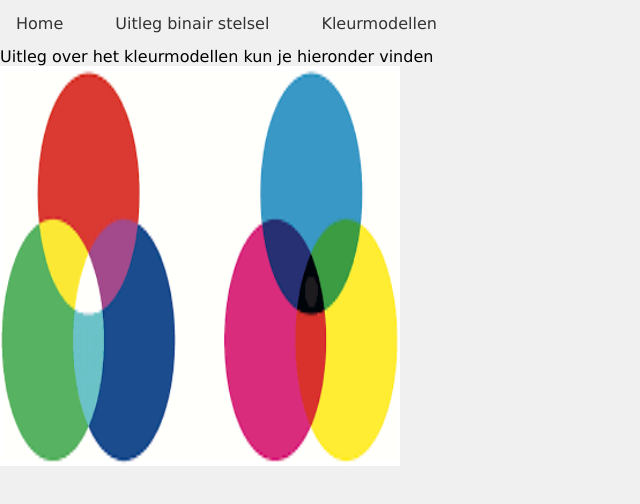
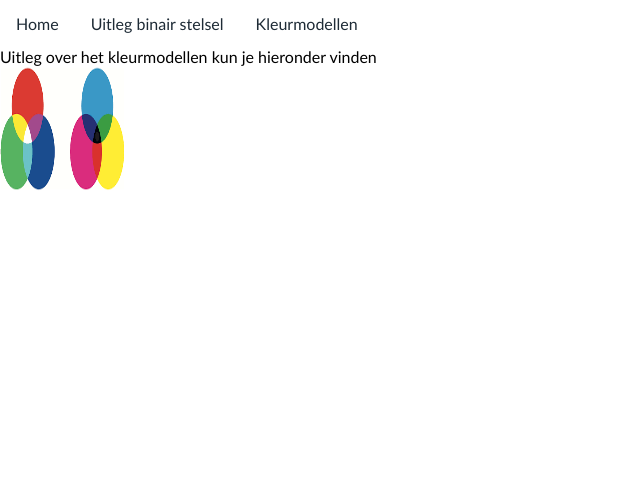
Before and after one commit to hamidahajar/hamidah.github.io, a plain HTML site: page kleurmodellen.html in a window 1280 px wide. Shown: the whole page, without its empty margins (0-640 px from the left). Drawn offline with Linux system fonts and the light colour scheme.

Commit message:
update style

```diff
--- a/kleurmodellen.html
+++ b/kleurmodellen.html
@@ -5,52 +5,9 @@
     <link rel="stylesheet" type="text/css" href="opmaak.css">
     <meta charset="utf-8">
     <meta name="viewport" content="width=device-width, initial-scale=1.0">
-    <style>
-        body {
-            font-family: 'Lucida Sans', 'Lucida Sans Regular', 'Lucida Grande', 'Lucida Sans Unicode', Geneva, Verdana, sans-serif;
-            margin: 0;
-            padding: 0;
-            background-color: #f0f0f0;
-        }
 
-        .container {
-            max-width: 800px;
-            margin: 0 auto;
-            padding: 20px;
-            background-color: white;
-            border-radius: 5px;
-            box-shadow: 0 0 10px rgba(0, 0, 0, 0.2);
-        }
 
-        h1 {
-            color: #333;
-        }
 
-        p {
-            color: #666;
-            font-size: 18px;
-        }
-
-        /* Voeg de volgende CSS-regels toe om de menu-items horizontaal weer te geven */
-        ul {
-            list-style: none;
-            padding: 0;
-            display: flex; /* Maakt een flexbox-container */
-        }
-
-        ul li {
-            margin-right: 20px; /* Voegt ruimte toe tussen de menu-items */
-        }
-
-        ul li:last-child {
-            margin-right: 0; /* Verwijdert de rechtermarge van het laatste menu-item */
-        }
-
-        ul li a {
-            text-decoration: none;
-            color: #333;
-        }
-    </style>
 </head>
 <body>
     <ul>
@@ -60,6 +17,6 @@
     </ul>
     Uitleg over het kleurmodellen kun je hieronder vinden
     <br>
-    <img src="kleurenmodellen.png" width="400" height="400" alt="Deze site is nog niet af">
+    <img src="kleurenmodellen.png" width="125" height="125" alt="Deze site is nog niet af">
 </body>
 </html>
```
